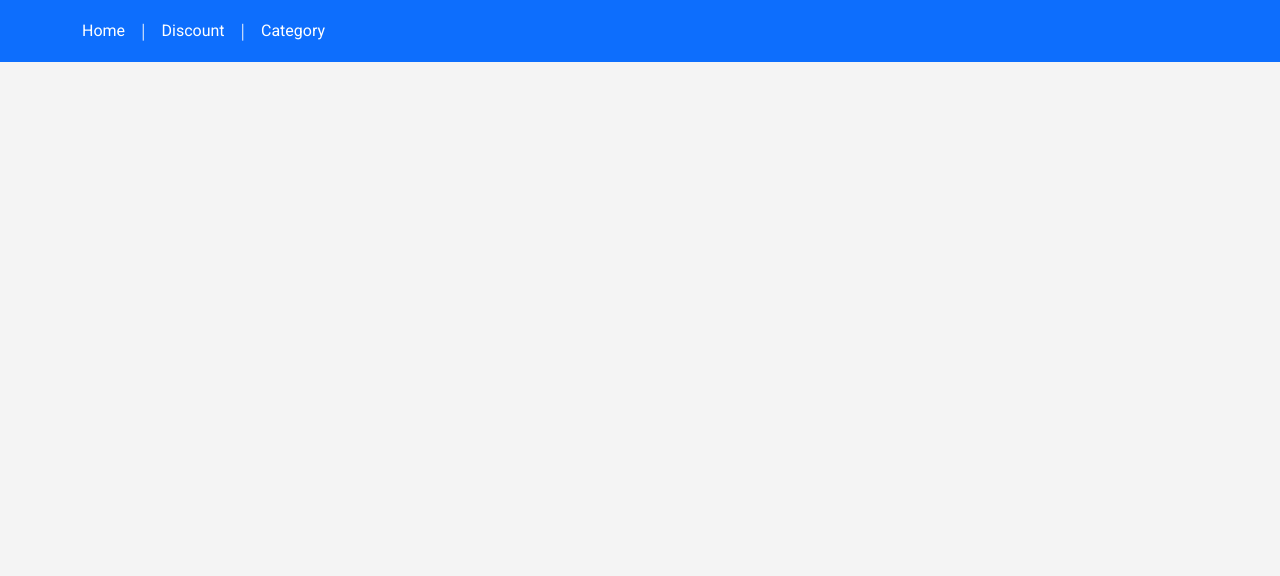
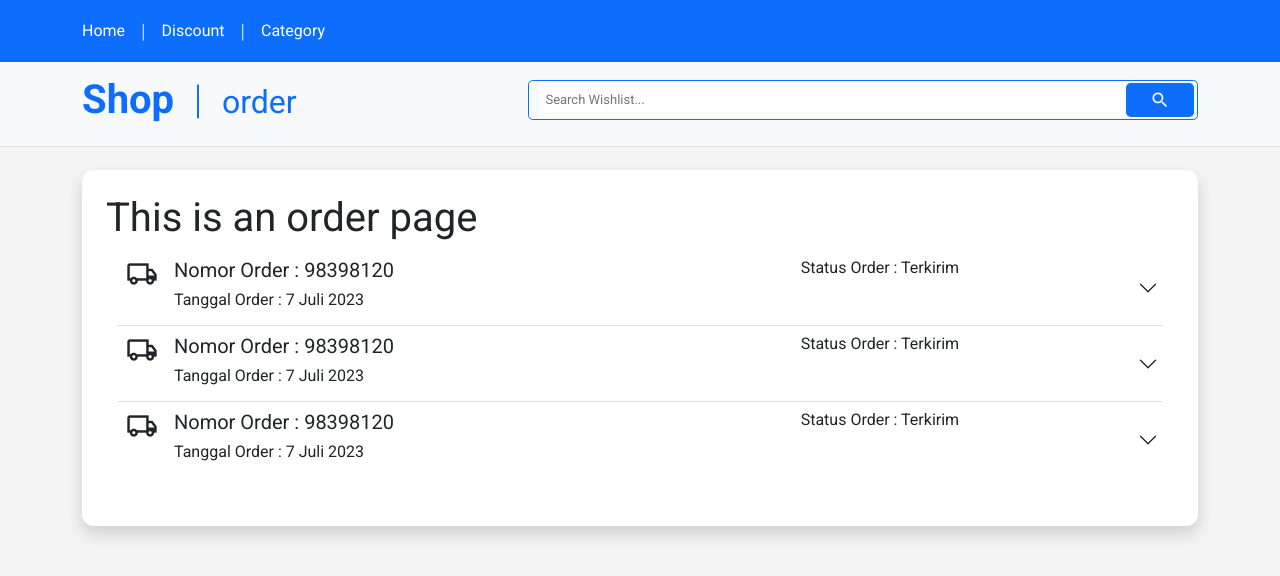
Before and after one commit to cdewantoro/genbox3-ecom-ui, a Vue app: page /order in a window 1280 px wide. Shown: the top 576 px of the page. Built offline with nearby package versions, Linux system fonts and the light colour scheme.

Commit message:
add orderview

```diff
--- a/src/components/HeaderComponent.vue
+++ b/src/components/HeaderComponent.vue
@@ -30,7 +30,7 @@
                 </div>
             </div>
         </div>
-        <div class="bg-light pb-3 px-2 border-bottom" v-show="currentRoute.path === '/cart' || currentRoute.path === '/wishlist' || currentRoute.path === '/profile'">
+        <div class="bg-light pb-3 px-2 border-bottom" v-show="currentRoute.path === '/cart' || currentRoute.path === '/wishlist' || currentRoute.path === '/profile' || currentRoute.path === '/order'">
             <div class="container">
                 <div class="d-flex gap-4 gap-md-0 justify-content-between align-items-center pt-2">
                     <div>
--- a/src/router/index.js
+++ b/src/router/index.js
@@ -37,6 +37,11 @@ const routes = [
     name: 'register',
     component: () => import('../views/RegisterView.vue')
   },
+  {
+    path: '/order',
+    name: 'order',
+    component: () => import('../views/OrderView.vue')
+  },
 ]
 
 const router = createRouter({
--- a/src/views/CartView.vue
+++ b/src/views/CartView.vue
@@ -72,8 +72,10 @@
             </div>
           </div>
       </div>
-
-
+      <div class="pt-4">
+      <input class="btn btn-primary" type="submit" value="Check Out">
+      <input class="btn btn btn-outline-danger mx-3" type="reset" value="Hapus">
+      </div>
     </div>
   </div>
 </div>
--- /dev/null
+++ b/src/views/OrderView.vue
@@ -0,0 +1,201 @@
+<template>
+  <div style="padding-top: 170px;padding-bottom:100px;">
+  <div class="shadow p-4 pb-5 mb-5 bg-body rnd-075">
+    <h1>This is an order page</h1>
+    <div class="container">
+      <div class="accordion accordion-flush" id="accordionFlushExample">
+        <div class="accordion-item">
+          <h2 class="accordion-header" id="flush-headingOne">
+            <button class="accordion-button collapsed p-2 pe-4" type="button" data-bs-toggle="collapse" data-bs-target="#flush-collapseOne" aria-expanded="false" aria-controls="flush-collapseOne">
+              <div class="d-flex col-12 m-0">
+                <div class="col-8 d-flex">
+                  <span class="material-symbols-outlined fs-2 inline pe-3">local_shipping</span>
+                  <div><h5>Nomor Order : 98398120</h5>
+                  <h6>Tanggal Order : 7 Juli 2023</h6></div>
+                </div>
+                <div class="col-4 d-flex inline">
+                  <h6 class="inline-icon">Status Order : Terkirim</h6>
+                </div>
+              </div>
+            </button>
+          </h2>
+          <div id="flush-collapseOne" class="accordion-collapse collapse" aria-labelledby="flush-headingOne" data-bs-parent="#accordionFlushExample">
+            <table class="table">
+                   <thead>
+                    <tr>
+                      <th>No</th>
+                      <th>Gambar Produk</th>
+                      <th>Nama Produk</th>
+                      <th>Harga</th>
+                      <th>Qty</th>
+                      <th>Total</th>
+                    </tr>
+                  </thead>
+                  <tbody>
+                    <tr>
+                      <td>1</td>
+                      <td><img src="https://picsum.photos/50" width="50" height="50"></td>
+                      <td>Nama Produk</td>
+                      <td>Rp. 25.000</td>
+                      <td>2</td>
+                      <td>Rp. 50.000</td>
+                    </tr>
+                    <tr>
+                      <td>2</td>
+                      <td><img src="https://loremflickr.com/50/50" width="50" height="50"></td>
+                      <td>Nama Produk</td>
+                      <td>Rp. 25.000</td>
+                      <td>2</td>
+                      <td>Rp. 50.000</td>
+                    </tr>
+                  </tbody>
+                  <tfoot class="border-0">
+                    <tr>
+                      <td colspan="4"  class="border-0"></td>
+                      <td  class="border-0">4</td>
+                      <td  class="border-0">Rp. 100.000</td>
+                    </tr>
+                  </tfoot>
+              </table>
+          </div>
+        </div>
+        <div class="accordion-item">
+          <h2 class="accordion-header" id="flush-headingTwo">
+            <button class="accordion-button collapsed p-2 pe-4" type="button" data-bs-toggle="collapse" data-bs-target="#flush-collapseTwo" aria-expanded="false" aria-controls="flush-collapseTwo">
+              <div class="d-flex col-12 m-0">
+                <div class="col-8 d-flex">
+                  <span class="material-symbols-outlined fs-2 inline pe-3">local_shipping</span>
+                  <div><h5>Nomor Order : 98398120</h5>
+                  <h6>Tanggal Order : 7 Juli 2023</h6></div>
+                </div>
+                <div class="col-4 d-flex inline">
+                  <h6 class="inline-icon">Status Order : Terkirim</h6>
+                </div>
+              </div>
+            </button>
+          </h2>
+          <div id="flush-collapseTwo" class="accordion-collapse collapse" aria-labelledby="flush-headingTwo" data-bs-parent="#accordionFlushExample">
+            <div class="accordion-body">
+              <table class="table">
+                   <thead>
+                    <tr>
+                      <th>No</th>
+                      <th>Gambar Produk</th>
+                      <th>Nama Produk</th>
+                      <th>Harga</th>
+                      <th>Qty</th>
+                      <th>Total</th>
+                    </tr>
+                  </thead>
+                  <tbody>
+                    <tr>
+                      <td>1</td>
+                      <td><img src="https://picsum.photos/50" width="50" height="50"></td>
+                      <td>Nama Produk</td>
+                      <td>Rp. 25.000</td>
+                      <td>2</td>
+                      <td>Rp. 50.000</td>
+                    </tr>
+                    <tr>
+                      <td>2</td>
+                      <td><img src="https://loremflickr.com/50/50" width="50" height="50"></td>
+                      <td>Nama Produk</td>
+                      <td>Rp. 25.000</td>
+                      <td>2</td>
+                      <td>Rp. 50.000</td>
+                    </tr>
+                  </tbody>
+                  <tfoot class="border-0">
+                    <tr>
+                      <td colspan="4"  class="border-0"></td>
+                      <td  class="border-0">4</td>
+                      <td  class="border-0">Rp. 100.000</td>
+                    </tr>
+                  </tfoot>
+              </table>
+            </div>
+          </div>
+        </div>
+        <div class="accordion-item">
+          <h2 class="accordion-header" id="flush-headingThree">
+            <button class="accordion-button collapsed p-2 pe-4" type="button" data-bs-toggle="collapse" data-bs-target="#flush-collapseThree" aria-expanded="false" aria-controls="flush-collapseThree">
+              <div class="d-flex col-12 m-0">
+                <div class="col-8 d-flex">
+                  <span class="material-symbols-outlined fs-2 inline pe-3">local_shipping</span>
+                  <div><h5>Nomor Order : 98398120</h5>
+                  <h6>Tanggal Order : 7 Juli 2023</h6></div>
+                </div>
+                <div class="col-4 d-flex inline">
+                  <h6 class="inline-icon">Status Order : Terkirim</h6>
+                </div>
+              </div>
+            </button>
+          </h2>
+          <div id="flush-collapseThree" class="accordion-collapse collapse" aria-labelledby="flush-headingThree" data-bs-parent="#accordionFlushExample">
+            <div class="accordion-body">
+              <table class="table">
+                   <thead>
+                    <tr>
+                      <th>No</th>
+                      <th>Gambar Produk</th>
+                      <th>Nama Produk</th>
+                      <th>Harga</th>
+                      <th>Qty</th>
+                      <th>Total</th>
+                    </tr>
+                  </thead>
+                  <tbody>
+                    <tr>
+                      <td>1</td>
+                      <td><img src="https://picsum.photos/50" width="50" height="50"></td>
+                      <td>Nama Produk</td>
+                      <td>Rp. 25.000</td>
+                      <td>2</td>
+                      <td>Rp. 50.000</td>
+                    </tr>
+                    <tr>
+                      <td>2</td>
+                      <td><img src="https://loremflickr.com/50/50" width="50" height="50"></td>
+                      <td>Nama Produk</td>
+                      <td>Rp. 25.000</td>
+                      <td>2</td>
+                      <td>Rp. 50.000</td>
+                    </tr>
+                  </tbody>
+                  <tfoot class="border-0">
+                    <tr>
+                      <td colspan="4"  class="border-0"></td>
+                      <td  class="border-0">4</td>
+                      <td  class="border-0">Rp. 100.000</td>
+                    </tr>
+                  </tfoot>
+              </table>
+            </div>
+          </div>
+        </div>
+      </div>
+    </div>
+  </div>
+</div>
+</template>
+
+<script>
+export default {
+  name: 'OrderView',
+  data() {
+    return {
+
+    };
+  },
+  methods: {
+
+  }
+}
+</script>
+<style scoped>
+.inline-icon {
+  display: inline-flex;
+  vertical-align: top;
+}
+
+</style>
```
